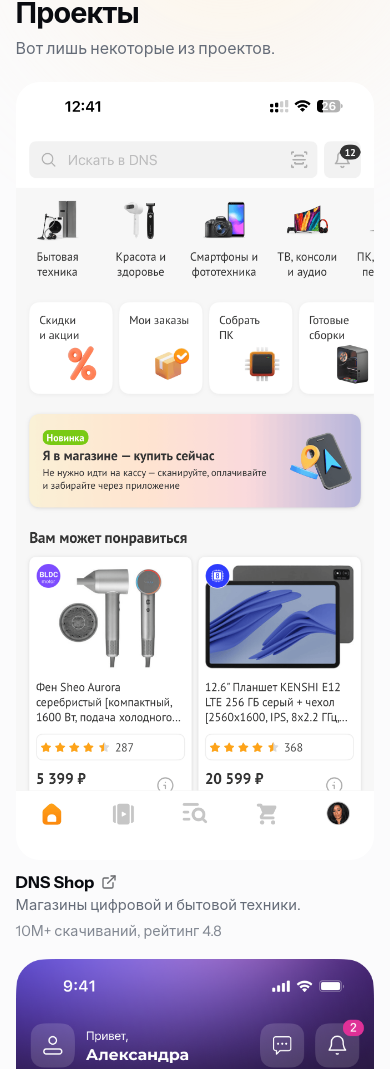
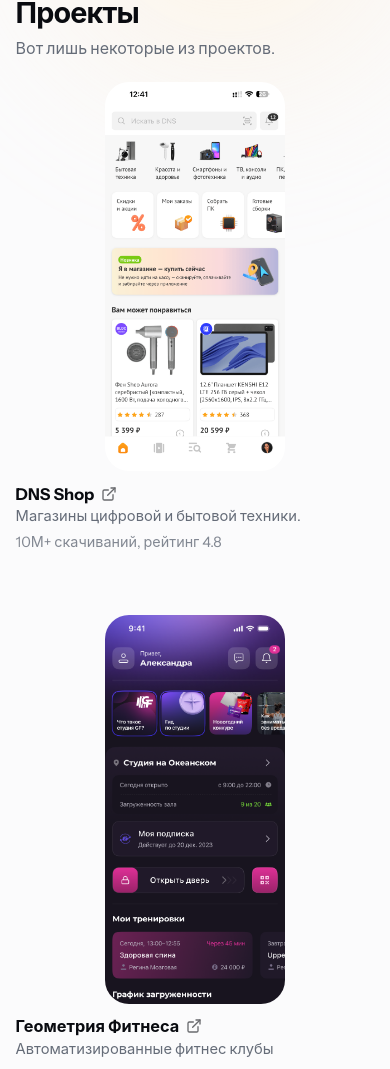
Before and after one commit to artem7498/akp_portfolio, a React (Vite) app: page / in a window 390 px wide. Shown: the part 788-1857 px from the top of the page. Built offline with nearby package versions, Linux system fonts and the light colour scheme.

Commit message:
Refactors carousel and grid layouts 🎨
Improves responsiveness by adjusting grid columns on smaller screens.

Streamlines carousel appearance and removes hover effects for a cleaner look.

Обновляет макет карусели и сетки.

```diff
--- a/src/styles.css
+++ b/src/styles.css
@@ -535,22 +535,15 @@
   animation-play-state: paused;
 }
 
-.companies-carousel:hover .carousel-track {
-  animation-play-state: paused;
-}
-
 .carousel-image-container {
   flex-shrink: 0;
   width: 200px;
   height: 120px;
   border-radius: 12px;
   overflow: hidden;
-  transition: transform 0.3s ease;
 }
 
-.carousel-image-container:hover {
-  transform: scale(1.05);
-}
+
 
 .carousel-image {
   width: 100%;
@@ -591,6 +584,12 @@
 @media (max-width: 520px) {
   .projects-grid {
     grid-template-columns: 1fr;
+    gap: 4rem;
+  }
+
+  .project-image-container {
+    width: 50%;
+    margin: 0 auto;
   }
 
   .carousel-track {
```
